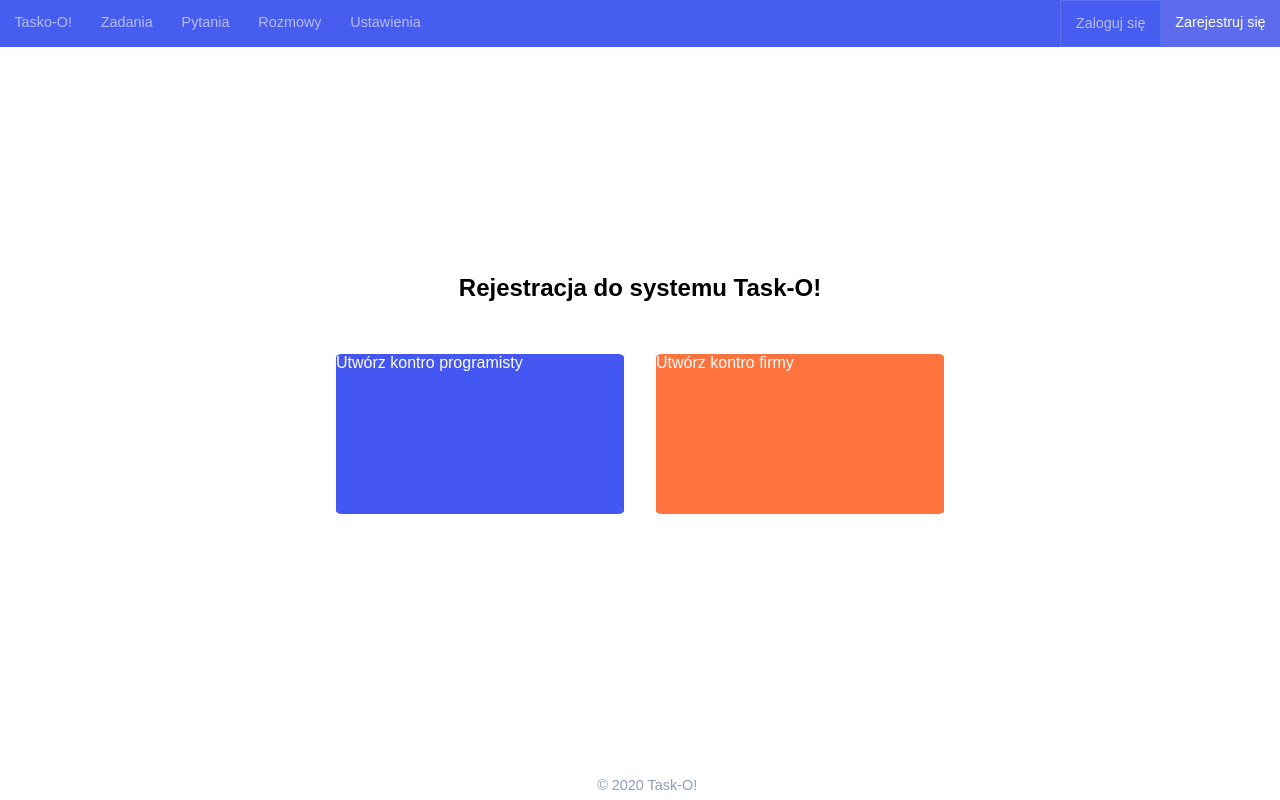
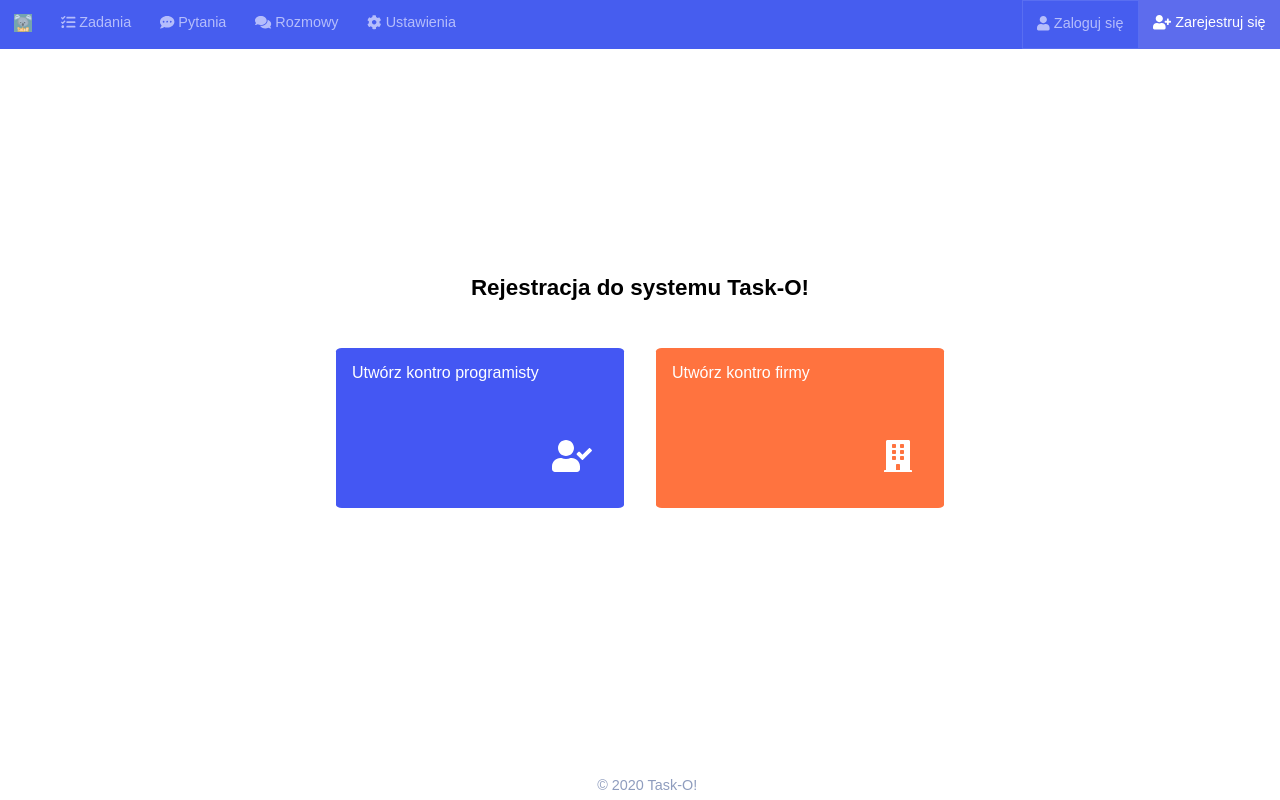
Before and after one commit to FilipHalon/task-o-front-end, a Next.js app: page / in a window 1280 px wide. Built offline with nearby package versions, Linux system fonts and the light colour scheme.

Commit message:
Icons added; miscellaneous improvements.

```diff
--- a/next.config.js
+++ b/next.config.js
@@ -2,3 +2,7 @@ const withCSS = require('@zeit/next-css')
 module.exports = withCSS({
     cssModules: false
 })
+
+// Fixes npm packages that depend on `fs` module
+// Great many thank to Mohammed Alrefai for making this work https://spectrum.chat/next-js/general/how-to-properly-load-font-awesome-pro-into-a-next-js-application~56b0396d-8b7d-447d-9f46-24ba6192936e
+const nextConfig = { webpack: config => ({ ...config, node: { fs: 'empty' } }) }
--- a/package.json
+++ b/package.json
@@ -15,6 +15,9 @@
   "author": "",
   "license": "GPL-3.0-or-later",
   "dependencies": {
+    "@fortawesome/fontawesome-svg-core": "^1.2.26",
+    "@fortawesome/free-solid-svg-icons": "^5.12.0",
+    "@fortawesome/react-fontawesome": "^0.1.8",
     "@zeit/next-css": "^1.0.1",
     "next": "^9.1.7",
     "react": "^16.12.0",
--- /dev/null
+++ b/pages/_app.js
@@ -0,0 +1,20 @@
+import '@fortawesome/fontawesome-svg-core/styles.css';
+// import App from 'next/app'
+
+function MyApp({ Component, pageProps }) {
+    return <Component {...pageProps} />
+  }
+
+  // Only uncomment this method if you have blocking data requirements for
+  // every single page in your application. This disables the ability to
+  // perform automatic static optimization, causing every page in your app to
+  // be server-side rendered.
+  //
+  // MyApp.getInitialProps = async (appContext) => {
+  //   // calls page's `getInitialProps` and fills `appProps.pageProps`
+  //   const appProps = await App.getInitialProps(appContext);
+  //
+  //   return { ...appProps }
+  // }
+
+  export default MyApp
--- a/pages/components/Header.js
+++ b/pages/components/Header.js
@@ -1,5 +1,6 @@
 import Link from 'next/link';
-
+import { FontAwesomeIcon } from '@fortawesome/react-fontawesome';
+import { faCog, faTasks, faComments, faCommentDots, faUserPlus, faUser } from '@fortawesome/free-solid-svg-icons';
 
 const Header = props => {
     return (
@@ -9,39 +10,39 @@ const Header = props => {
                     <div className="navbar-options">
                         <li>
                             <Link href="/">
-                                <a>Tasko-O!</a>
+                                <a><img src="/taskoala.png" /></a>
                             </Link>
                         </li>
                         <li>
                             <Link href="/">
-                                <a>Zadania</a>
+                                <a><FontAwesomeIcon icon={faTasks} /> Zadania</a>
                             </Link>
                         </li>
                         <li>
                             <Link href="/">
-                                <a>Pytania</a>
+                                <a><FontAwesomeIcon icon={faCommentDots} /> Pytania</a>
                             </Link>
                         </li>
                         <li>
                             <Link href="/">
-                                <a>Rozmowy</a>
+                                <a><FontAwesomeIcon icon={faComments} /> Rozmowy</a>
                             </Link>
                         </li>
                         <li>
                             <Link href="/">
-                                <a>Ustawienia</a>
+                                <a><FontAwesomeIcon icon={faCog} /> Ustawienia</a>
                             </Link>
                         </li>
                     </div>
                     <div className="navbar-auth">
                         <li>
                             <Link href="/">
-                                <a>Zaloguj się</a>
+                                <a><FontAwesomeIcon icon={faUser} /> Zaloguj się</a>
                             </Link>
                         </li>
                         <li>
                             <Link href="/">
-                                <a>Zarejestruj się</a>
+                                <a><FontAwesomeIcon icon={faUserPlus} /> Zarejestruj się</a>
                             </Link>
                         </li>
                     </div>
--- a/pages/components/LoginArea.js
+++ b/pages/components/LoginArea.js
@@ -1,5 +1,6 @@
 import Link from 'next/link';
-
+import { FontAwesomeIcon } from '@fortawesome/react-fontawesome';
+import { faUserCheck, faBuilding } from '@fortawesome/free-solid-svg-icons';
 
 const LoginArea = props => {
     const isDeveloperAccount = props.accountType === "developer"
@@ -7,7 +8,7 @@ const LoginArea = props => {
         <Link href="/">
             <span className={isDeveloperAccount ? "login-area developer-account" : "login-area company-account"}>
                 <span>Utwórz kontro {isDeveloperAccount ? 'programisty' : 'firmy'}</span>
-                {/* <span>Ikona</span> */}
+                <span className="account-icon">{isDeveloperAccount ? <FontAwesomeIcon icon={faUserCheck} /> : <FontAwesomeIcon icon={faBuilding} />}</span>
             </span>
         </Link>
     )
--- a/pages/index.js
+++ b/pages/index.js
@@ -5,9 +5,9 @@ import Footer from './components/Footer';
 
 const Index = props => (
     <div className="index">
-        <Header/>
+        <Header />
         <div className="index-content">
-            <h2>Rejestracja do systemu Task-O!</h2>
+            <h1>Rejestracja do systemu Task-O!</h1>
             <span className="login-areas">
                 <LoginArea accountType="developer"/>
                 <LoginArea accountType="company"/>
--- a/style.css
+++ b/style.css
@@ -15,6 +15,12 @@ body {
     height: 100%;
 }
 
+body div:first-child {
+    height: 100%;
+}
+
+/* navbar */
+
 header {
     width: 100%;
     position: fixed;
@@ -28,35 +34,33 @@ nav ul {
     flex-wrap: wrap;
 }
 
-nav ul div {
+nav div {
     display: flex;
     flex-wrap: wrap;
 }
 
 .navbar-options {
-    width: 70%;
+    width: 65%;
 }
 
 .navbar-auth {
     justify-content: flex-end;
-    width: 30%;
-    /* display: grid;
-    grid: 1fr / 1fr 1fr */
+    width: 35%;
 }
 
-/* .navbar-auth li a {
-    width: 100%;
-} */
-
-nav ul div li {
+nav li {
     display: flex;
 }
 
-nav ul div li a {
+nav a {
     padding: 1em;
     text-decoration: none;
     color: var(--navbar-text-color);
     font-size: 90%;
+}
+
+nav img {
+    width: 1.1rem;
 }
 
 .navbar-auth li:first-of-type a {
@@ -68,46 +72,7 @@ nav ul div li a {
     color: #FFF;
 }
 
-body div:first-child {
-    height: 100%;
-}
-
-.index-content {
-    height: 100%;
-    width: 100%;
-    display: flex;
-    flex-direction: column;
-    justify-content: center;
-    align-items: center;
-}
-
-.login-areas {
-    display: flex;
-    flex-wrap: wrap;
-    justify-content: center;
-    margin: 1em;
-}
-
-.login-area {
-    margin: 1em;
-}
-
-.login-areas span {
-    display: inline-block;
-    height: 10rem;
-    width: 18rem;
-    max-width: 300px;
-    color: #FFF;
-    border-radius: 2%;
-}
-
-.developer-account span {
-    background-color: #4457F3;
-}
-
-.company-account span {
-    background-color: #FF733F;
-}
+/* footer */
 
 footer {
     position: fixed;
@@ -119,3 +84,55 @@ footer {
     text-align: center;
     font-size: 90%;
 }
+
+/* index page */
+
+.index-content {
+    height: 100%;
+    width: 100%;
+    display: flex;
+    flex-direction: column;
+    justify-content: center;
+    align-items: center;
+}
+
+h1 {
+    font-size: 1.4rem;
+}
+
+.login-areas {
+    display: flex;
+    flex-wrap: wrap;
+    justify-content: center;
+    margin: 1em;
+}
+
+.login-area {
+    display: flex;
+    flex-direction: column;
+    justify-content: space-between;
+    margin: 1em;
+    height: 10rem;
+    width: 18rem;
+    max-width: 300px;
+    color: #FFF;
+    border-radius: 2%;
+}
+
+.developer-account {
+    background-color: #4457F3;
+}
+
+.company-account {
+    background-color: #FF733F;
+}
+
+.login-area span {
+    display: inline-block;
+    margin: 1em;
+}
+
+.account-icon {
+    align-self: flex-end;
+    font-size: 2rem;
+}
```
Also changed, not shown: public/taskoala.png (added), 1 other file (tests, documents, lock files or other folders).
